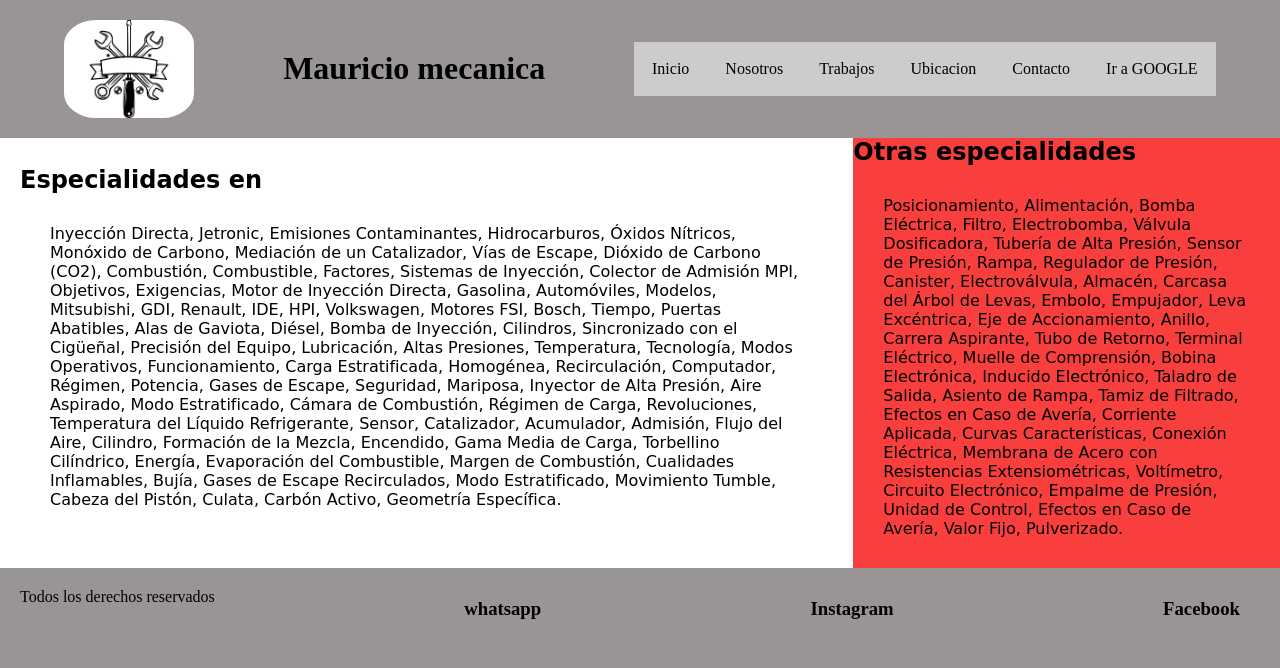
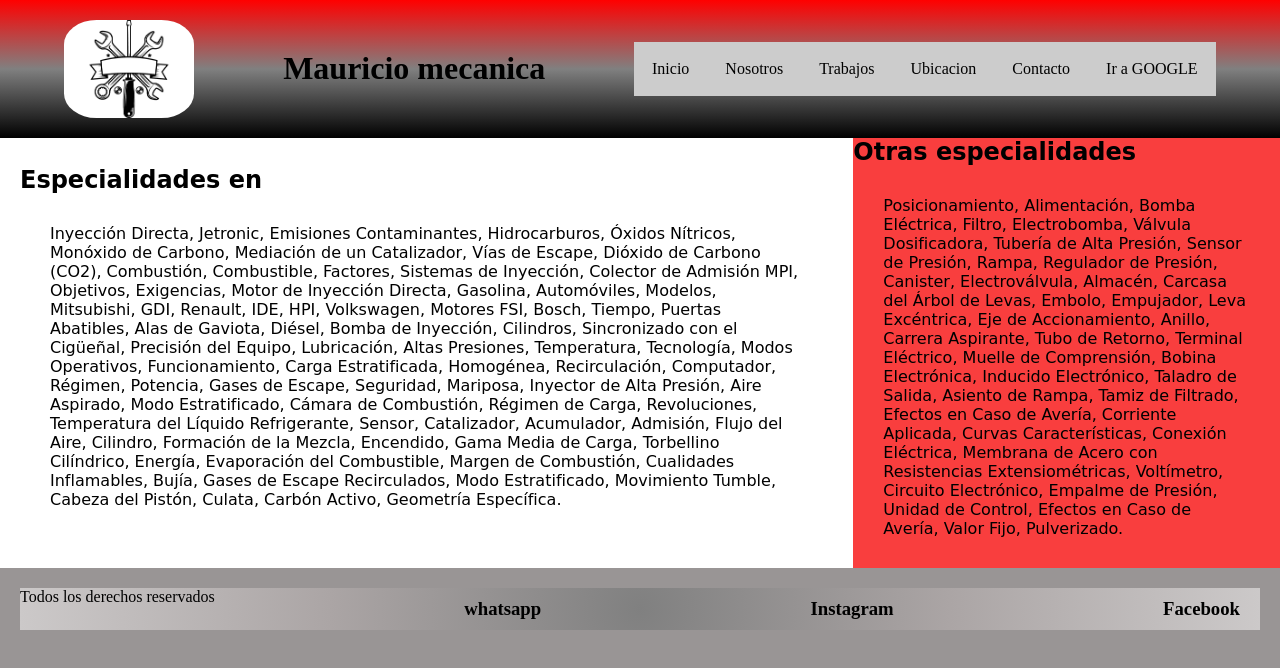
Before and after one commit to nahuelsanabria/repo, a plain HTML site: page index.html in a window 1280 px wide. Drawn offline with Linux system fonts and the light colour scheme.

Commit message:
primera version

```diff
--- a/estilos/estilo.css
+++ b/estilos/estilo.css
@@ -22,7 +22,7 @@ body {
 }
 
 .header {
-  background: linear-gradient(to top red grey black );
+  background: linear-gradient(to top, black, grey, red  );
   padding: 20px;
   grid-area: header;
   display: flex;
@@ -98,8 +98,9 @@ h2 {
 .grad1 {
   display: flex;
   justify-content: space-between;
+  flex-wrap: wrap;
   text-align: center;
-  background: linear-gradient(to top grey red black);
+  background:radial-gradient(circle , grey, rgb(171, 165, 165), rgb(204, 201, 201) );
 
 }
 
```
